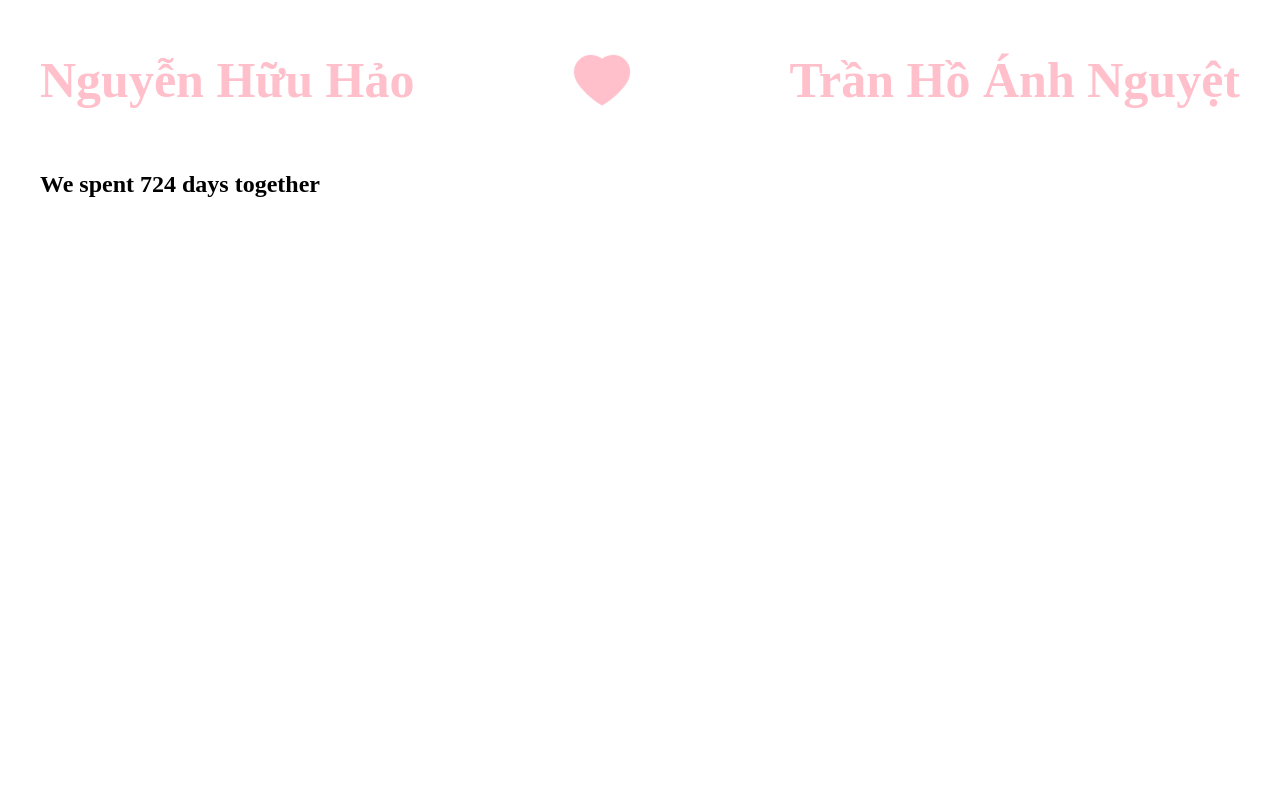
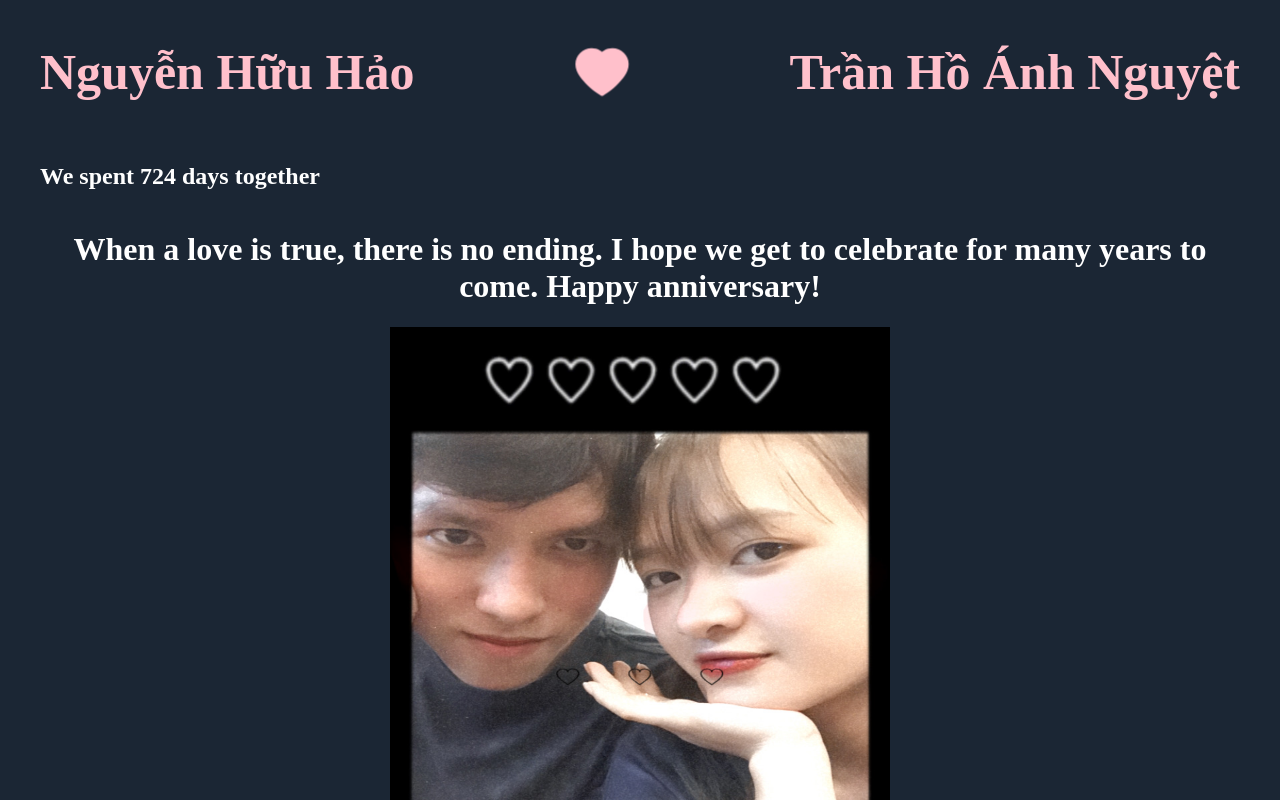
Before and after one commit to HaoNguyen2311/our-moment, a React (Create React App) app: page / in a window 1280 px wide. Shown: the top 800 px of the page. Built offline with nearby package versions, Linux system fonts and the light colour scheme.

Commit message:
add title and image

```diff
--- a/src/App.js
+++ b/src/App.js
@@ -1,5 +1,6 @@
 import Header from "./components/Header/Header";
 import DateTimeSection from "./components/DateTimeSetion/DateTimeSetion";
+import TitleImage from "./components/TitleImage/TitleImage";
 import "./App.scss";
 
 function App() {
@@ -7,6 +8,7 @@ function App() {
     <div className="App">
       <Header />
       <DateTimeSection />
+      <TitleImage />
     </div>
   );
 }
--- a/src/App.scss
+++ b/src/App.scss
@@ -1,3 +1,10 @@
+html, body {
+  height: 100%;
+  margin: 0;
+}
+
 .App {
   // background-image: url('./access//images/pexels-artem-saranin-1496372.jpg');
+  background-color: #1b2634;
+  color: white;
 }
--- /dev/null
+++ b/src/components/TitleImage/TitleImage.js
@@ -0,0 +1,16 @@
+import "./TitleImage.scss";
+import OurImage from "../../access/images/ourImage.jpg";
+
+const TitleImage = () => {
+  return (
+    <div className="title-and-image">
+      <h1>
+        When a love is true, there is no ending. I hope we get to celebrate for
+        many years to come. Happy anniversary!
+      </h1>
+      <img src={OurImage} alt="our image" />
+    </div>
+  );
+};
+
+export default TitleImage;
--- /dev/null
+++ b/src/components/TitleImage/TitleImage.scss
@@ -0,0 +1,14 @@
+.title-and-image{
+  max-width: 1200px;
+  margin: auto;
+  display: flex;
+  flex-direction: column;
+  align-items: center;
+  img{
+    width: 500px;
+    height: 700px;
+  }
+  h1{
+    text-align: center;
+  }
+}
```
Also changed, not shown: src/access/images/ourImage.jpg (added).
